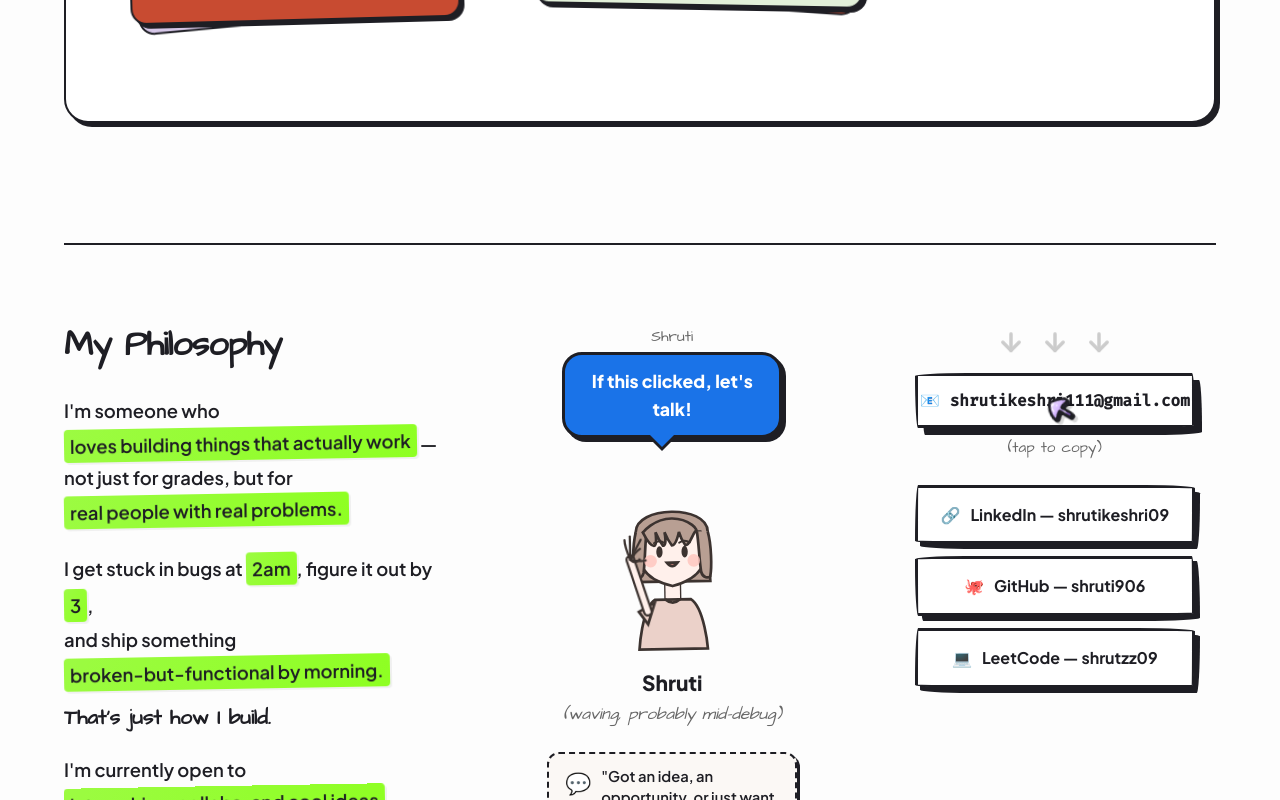
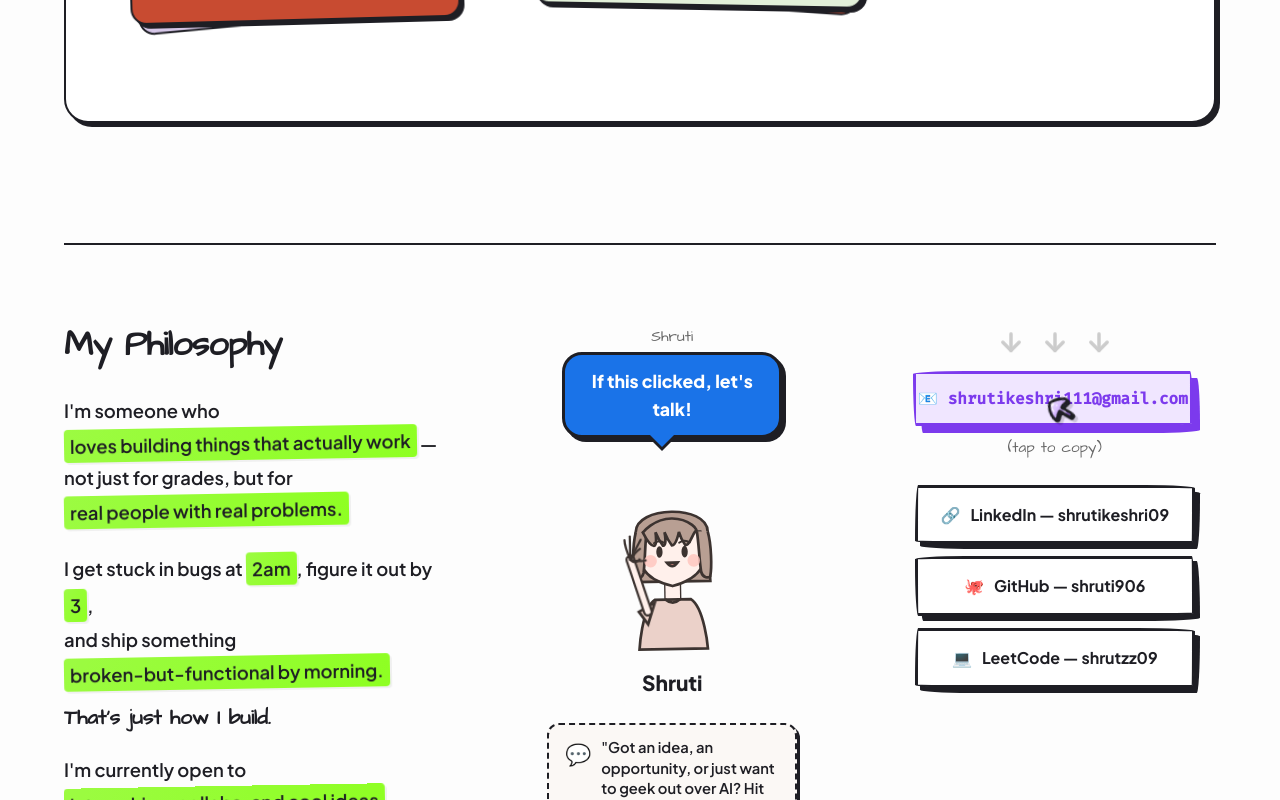
Before and after one commit to shruti906/Portfolio, a React (Vite) app: page / in a window 1280 px wide. In both pictures the pointer is over the button 1054 px from the left and 4285 px from the top of the page. Shown: the part 3885-4685 px from the top of the page. Built offline with nearby package versions, Linux system fonts and the light colour scheme.

Commit message:
Refine Footer: remove debug label and style wobbly contact cards with high-contrast brand hover colors

```diff
--- a/src/components/Footer.jsx
+++ b/src/components/Footer.jsx
@@ -98,7 +98,6 @@ export default function Footer() {
 
         <div className="avatar-meta-container">
           <div className="avatar-label-name">Shruti</div>
-          <div className="avatar-label-debug handwritten">(waving, probably mid-debug)</div>
         </div>
 
         {/* Geekout sub-bubble container */}
@@ -126,10 +125,10 @@ export default function Footer() {
         <button
           className="contact-bubble email-bubble"
           onClick={handleCopy}
-          style={{
-            backgroundColor: isCopied ? 'var(--sage-green)' : '#FFFFFF',
-            transform: isCopied ? 'scale(1.05)' : 'none',
-          }}
+          style={isCopied ? {
+            backgroundColor: 'var(--sage-green)',
+            transform: 'scale(1.05)',
+          } : undefined}
         >
           <span className="email-emoji">📧</span>
           <span className="email-text">{isCopied ? 'Copied! ✨' : emailText}</span>
--- a/src/index.css
+++ b/src/index.css
@@ -1440,14 +1440,16 @@ h1, h2, h3, h4, h5, h6 {
 }
 
 .email-bubble:hover {
+  background-color: #f0e6ff;
+  color: #7c3aed;
+  border-color: #7c3aed;
+  box-shadow: 7px 7px 0px #7c3aed;
   transform: translate(-2px, -2px);
-  box-shadow: 7px 7px 0px var(--primary-charcoal);
-  background-color: #fbfbfb;
 }
 
 .email-bubble:active {
   transform: translate(2px, 2px);
-  box-shadow: 3px 3px 0px var(--primary-charcoal);
+  box-shadow: 3px 3px 0px #7c3aed;
 }
 
 .tap-to-copy-text {
@@ -1463,16 +1465,16 @@ h1, h2, h3, h4, h5, h6 {
 }
 
 .linkedin-bubble:hover {
-  background-color: #e8f4fd;
-  color: #0077b5;
-  border-color: #0077b5;
-  box-shadow: 7px 7px 0px #0077b5;
+  background-color: #e0f2fe;
+  color: #0369a1;
+  border-color: #0369a1;
+  box-shadow: 7px 7px 0px #0369a1;
   transform: translate(-2px, -2px);
 }
 
 .linkedin-bubble:active {
   transform: translate(2px, 2px);
-  box-shadow: 3px 3px 0px #0077b5;
+  box-shadow: 3px 3px 0px #0369a1;
 }
 
 .github-bubble {
@@ -1481,16 +1483,16 @@ h1, h2, h3, h4, h5, h6 {
 }
 
 .github-bubble:hover {
-  background-color: #f6f8fa;
-  color: #24292e;
-  border-color: #24292e;
-  box-shadow: 7px 7px 0px #24292e;
+  background-color: #0f172a;
+  color: #ffffff;
+  border-color: #0f172a;
+  box-shadow: 7px 7px 0px #0f172a;
   transform: translate(-2px, -2px);
 }
 
 .github-bubble:active {
   transform: translate(2px, 2px);
-  box-shadow: 3px 3px 0px #24292e;
+  box-shadow: 3px 3px 0px #0f172a;
 }
 
 .leetcode-bubble {
@@ -1499,16 +1501,16 @@ h1, h2, h3, h4, h5, h6 {
 }
 
 .leetcode-bubble:hover {
-  background-color: #fff8f0;
-  color: #ffa116;
-  border-color: #ffa116;
-  box-shadow: 7px 7px 0px #ffa116;
+  background-color: #fff7ed;
+  color: #ea580c;
+  border-color: #ea580c;
+  box-shadow: 7px 7px 0px #ea580c;
   transform: translate(-2px, -2px);
 }
 
 .leetcode-bubble:active {
   transform: translate(2px, 2px);
-  box-shadow: 3px 3px 0px #ffa116;
+  box-shadow: 3px 3px 0px #ea580c;
 }
 
 .footer-credits {
```
